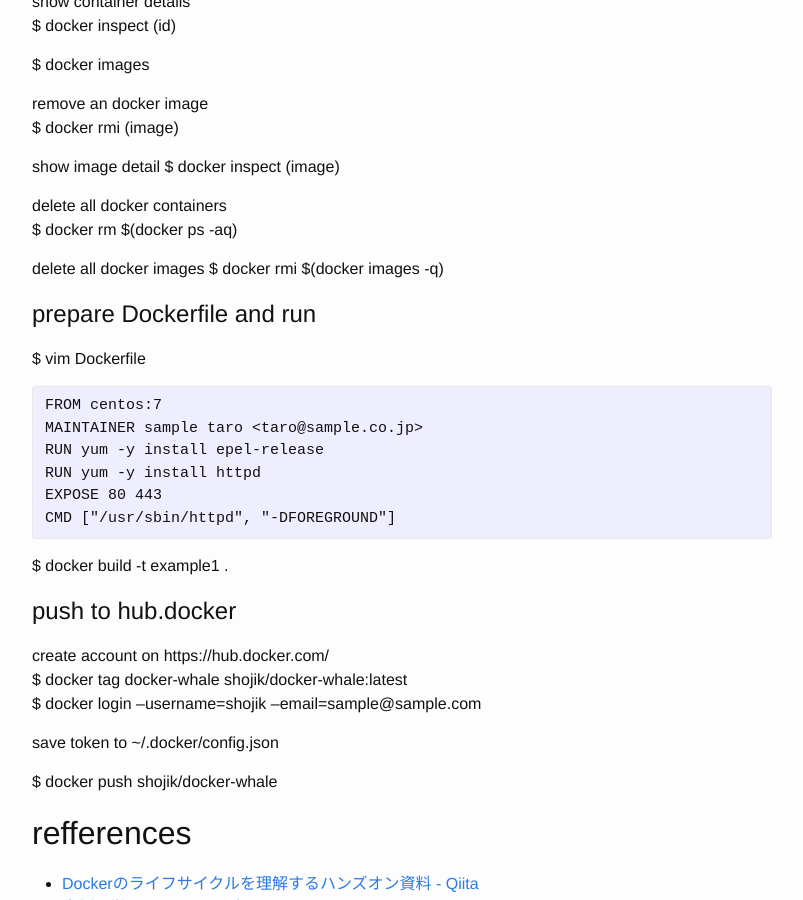
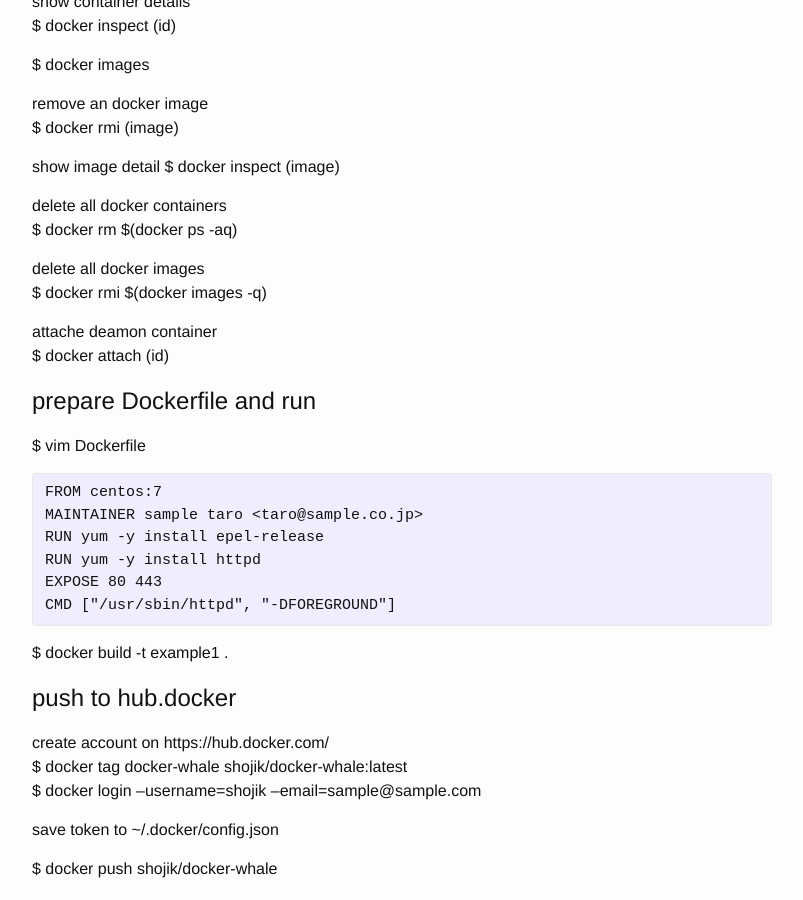
Before and after one commit to shoji-k/shoji-k.github.com, a Jekyll site: the page built from _posts/2016-03-07-docker.markdown, in a window 1280 px wide and 900 px high, scrolled down 1956 px. Shown: the whole window, without its empty margins (238-1041 px from the left). Built offline with Jekyll 4.4.1, drawn with Linux system fonts in a browser that asks for light colours.

Commit message:
add docker attach command

```diff
--- a/_posts/2016-03-07-docker.markdown
+++ b/_posts/2016-03-07-docker.markdown
@@ -107,6 +107,9 @@ $ docker rm $(docker ps -aq)
 delete all docker images
 $ docker rmi $(docker images -q)
 
+attache deamon container
+$ docker attach (id)
+
 # prepare Dockerfile and run
 
 $ vim Dockerfile
```
